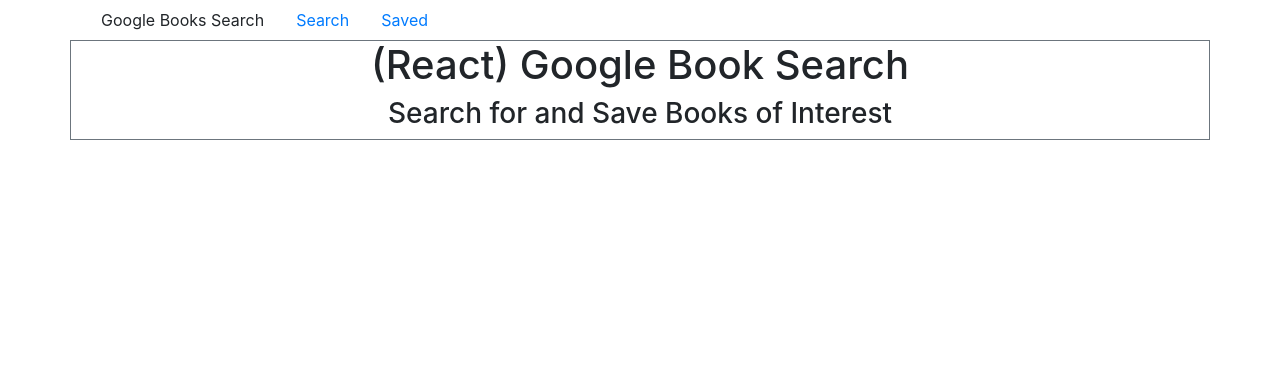
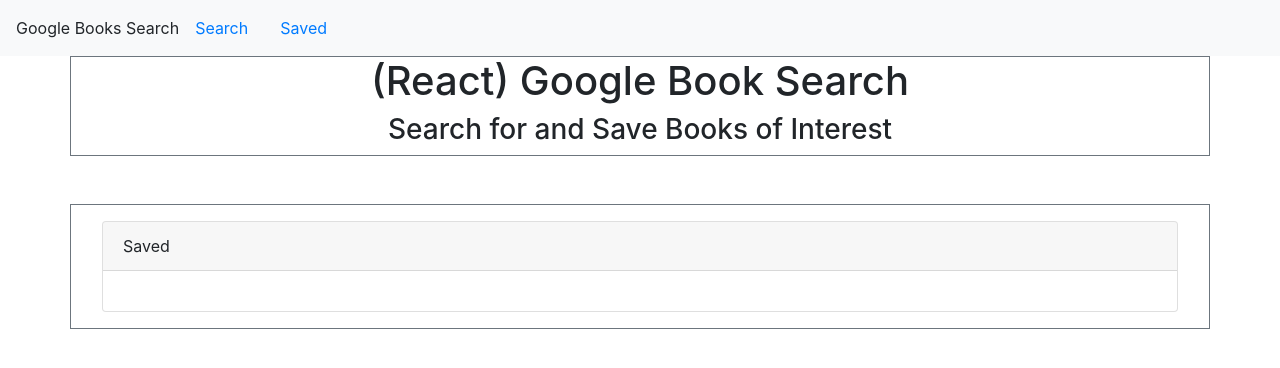
Before and after one commit to tabouzeid/google_book_search, a React (Create React App) app: page /saved in a window 1280 px wide. Shown: the top 368 px of the page. Built offline with nearby package versions, Linux system fonts and the light colour scheme.

Commit message:
styling changes and placeholder for saved books

```diff
--- a/src/components/NaviBar/index.js
+++ b/src/components/NaviBar/index.js
@@ -2,17 +2,11 @@
 
 function NaviBar(){
     return (
-        <div className="container">
-            <div className="row">
-                <div className="col">
-                    <nav className="nav justify-content-start">
-                        <span className="nav-link">Google Books Search</span>
-                        <a className="nav-link" href="/">Search</a>
-                        <a className="nav-link" href="/saved">Saved</a>
-                    </nav>
-                </div>
-            </div>
-        </div>
+        <nav className="navbar navbar-light bg-light justify-content-start">
+            <span className="nav-brand">Google Books Search</span>
+            <a className="nav-link" href="/">Search</a>
+            <a className="nav-link" href="/saved">Saved</a>
+        </nav>
     );
 }
 
--- a/src/components/SavedPage/index.js
+++ b/src/components/SavedPage/index.js
@@ -3,7 +3,17 @@
 function SavedPage(){
     return (
         <div className="container">
-
+            <section className="row border border-secondary p-3">
+                <div className="col">
+                <div class="card">
+                    <div class="card-header">
+                        Saved
+                    </div>
+                    <div class="card-body">
+                    </div>
+                    </div>
+                </div>
+            </section>
         </div>
     );
 }
```
